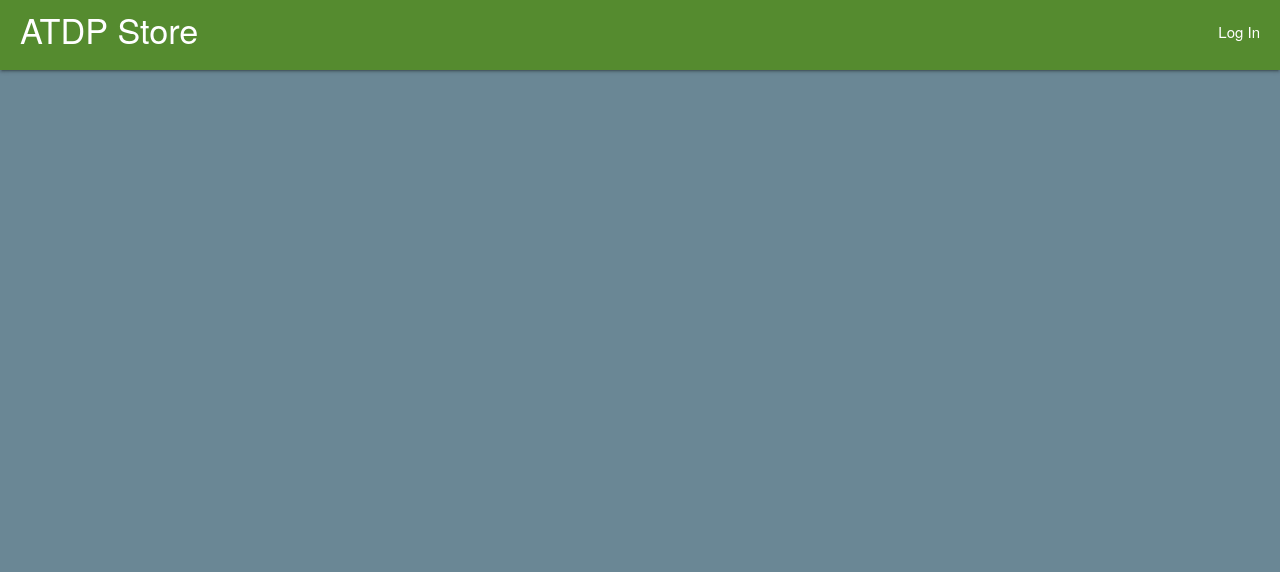
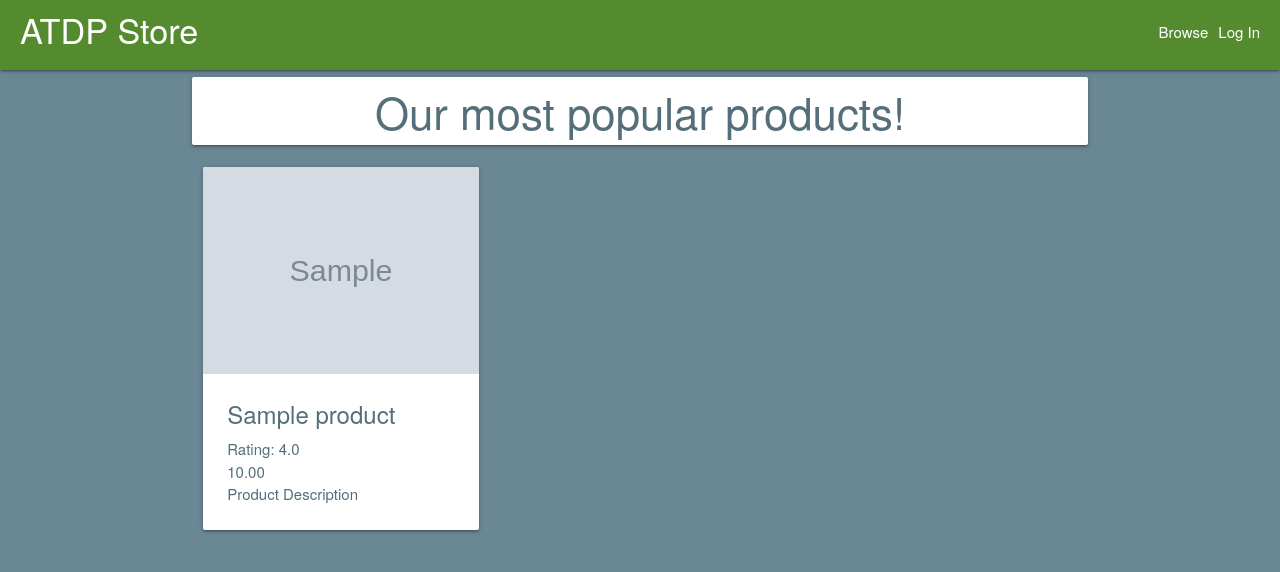
Before and after one commit to SanTechIT/Store_Project, a PHP site: page / in a window 1280 px wide. Shown: the top 572 px of the page. Run offline with PHP 8.4, Linux system fonts and the light colour scheme; tables that the repository leaves empty hold one stand-in row (values such as "Sample post"); grey boxes marked "Sample" are stand-in pictures.

Commit message:
Added index store

```diff
--- a/p2/css/primary.css
+++ b/p2/css/primary.css
@@ -21,7 +21,6 @@ h4.navtitle {
 	display: inline;
 }
 span.user {
-	float:right;
 	margin-right:20px;
 
 }
@@ -47,3 +46,33 @@ footer > p {
 	width: 100%;
 	text-align: center;
 }
+.float-right {
+	float:right;
+}
+.float-left {
+	float:left;
+}
+.browsebutton {
+	margin-right:10px;
+}
+h3.title {
+	padding:10px;
+}
+.db-text {
+	color:#546E7A;
+}
+.full-height {
+	position: fixed;
+	height:100vh;
+}
+nav {
+	position: fixed;
+	display: block;
+	left:0;
+	right: 0;
+	top:0;
+	z-index:10;
+}
+.content {
+ padding-top:69px;
+}
--- a/p2/index.php
+++ b/p2/index.php
@@ -4,6 +4,12 @@ if (isset($_SESSION["loggedIn"])){
 
 } else {
     $_SESSION["loggedIn"] = false;
+}
+require("config.php");
+try {
+    $dbh = new PDO(DB_DSN, DB_USER, DB_PASSWORD);
+} catch (PDOException $e) {
+    echo "<p>Error connecting to database!</p>" . $e;
 }
 ?>
 <!doctype html>
@@ -20,7 +26,8 @@ if (isset($_SESSION["loggedIn"])){
 <body>
     <nav class="light-green darken-3">
     <h4 class="navtitle"><a href="/rchang/p2/">ATDP Store</a></h4>
-        <span class="user">
+
+        <span class="user float-right">
             <?php
                 if($_SESSION['loggedIn'] == true){
                     echo '<a href="/rchang/p2/profile">' . htmlspecialchars($_SESSION["name"]) . '</a>';
@@ -30,6 +37,30 @@ if (isset($_SESSION["loggedIn"])){
 
             ?>
         </span>
+        <span class="float-right browsebutton"><a href="./store.php">Browse</a></span>
     </nav>
+    <div class="container content">
+        <div class="row">
+            <div class="card">
+                <div class="center">
+                    <h3 class="title db-text">Our most popular products!</h3>
+                </div>
+            </div>
+        <?php
+            $sth = $dbh->prepare("SELECT * FROM Products ORDER BY rating DESC LIMIT 3;");
+            $sth->execute();
+            $products = $sth->fetchAll();
+            foreach ($products as $product) {
+                echo '<div class="col s10 m6 l4 push-s1 pull-s1"><a class="db-text" href="/rchang/p2/items.php?id=' . $product["Product_Id"]. '"><div class="col-content card"><div class="card-image"><img src="./' . $product["Image_Name"] . '" alt="' . $product["Image_Name"] . '"></div>';
+                echo '<div class="card-content"><span class="card-title">' . $product["Product_Name"] . '</span>';
+                echo '<p> Rating: ' . $product["Rating"] . '</p>';
+                echo '<p>' . $product["Price"] . '</p>';
+                echo '<p> Product Description </p>';
+                // echo '<a class="waves-effect waves-light btn-small" style="width:100%;">More Infoam <i class="material-icons">add_shopping_cart</i></a>';
+                echo '</div></div></a></div>';
+            }
+        ?>
+    </div>
+</div>
 </body>
 </html>
--- a/p2/login.php
+++ b/p2/login.php
@@ -54,6 +54,8 @@ if (isset($_SESSION["loggedIn"])){
     <?php
     if(isset($_SESSION['err'])){
         switch ($_SESSION['err']) {
+            case 0:
+                break;
             case 1:
                 echo "Username or password is wrong<br>";
                 break;
@@ -65,7 +67,7 @@ if (isset($_SESSION["loggedIn"])){
                 break;
         }
     }
-
+    $_SESSION['err']=0;
 ?>
                     <a class="login green-text">Log In</a>
                     <a class="create blue-text">Create Account</a>
```
Also changed, not shown: p2/schema.sql (+22 -21 lines), p2/seed.sql (+24 -0 lines), p2/store.php (+7 -4 lines).
